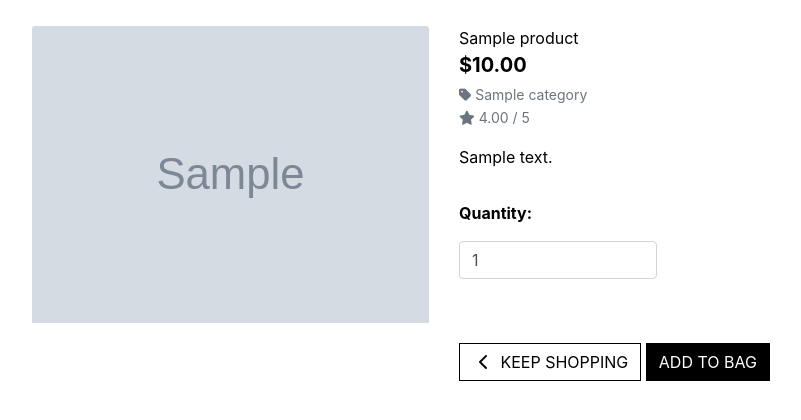
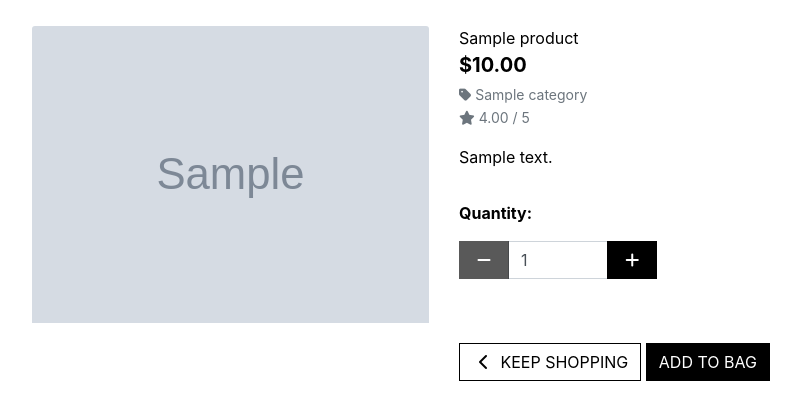
Before and after one commit to Karroroenning/Snow-Patrol, a Django app: page /products/1 in a window 1280 px wide. Shown: the part 270-690 px from the top of the page, without its empty margins (196-997 px from the left). Run offline with Django 3.2, Linux system fonts and the light colour scheme; tables that the repository leaves empty hold one stand-in row (values such as "Sample post"); grey boxes marked "Sample" are stand-in pictures; some libraries are stand-ins or nearby versions.

Commit message:
added plus and minus buttons in the product_detail.html and the javascript in a new js file quantity_input_script.html so the buttons works

```diff
--- a/products/templates/products/includes/quantity_input_script.html
+++ b/products/templates/products/includes/quantity_input_script.html
@@ -1,73 +1,44 @@
-<!-- <script type="text/javascript">
+<script type="text/javascript">
 
-    /*
-    * Disable +/- buttons outside 1-99 range.
-    * If no size is passed to the function, the parameter will have a value of undefined by default,
-    * which prevents any errors
-    */
-    function handleEnableDisable(itemId, size) {
-        if (size) {
-            var currentValue = parseInt($(`.size_${itemId}_${size}`).val());
-        } else {
-            var currentValue = parseInt($(`.id_qty_${itemId}`).val());
-        }
-
+    // Disable +/- buttons outside 1-99 range
+    function handleEnableDisable(itemId) {
+        var currentValue = parseInt($(`#id_qty_${itemId}`).val());
         var minusDisabled = currentValue < 2;
         var plusDisabled = currentValue > 98;
-
-        if (size) {
-            $(`.decrement-size_${itemId}_${size}`).prop('disabled', minusDisabled);
-            $(`.increment-size_${itemId}_${size}`).prop('disabled', plusDisabled);
-        } else {
-            $(`.decrement-qty_${itemId}`).prop('disabled', minusDisabled);
-            $(`.increment-qty_${itemId}`).prop('disabled', plusDisabled);
-        }
+        $(`#decrement-qty_${itemId}`).prop('disabled', minusDisabled);
+        $(`#increment-qty_${itemId}`).prop('disabled', plusDisabled);
     }
 
     // Ensure proper enabling/disabling of all inputs on page load
     var allQtyInputs = $('.qty_input');
     for(var i = 0; i < allQtyInputs.length; i++){
         var itemId = $(allQtyInputs[i]).data('item_id');
-        var size = $(allQtyInputs[i]).data('size');
-        handleEnableDisable(itemId, size);
+        handleEnableDisable(itemId);
     }
 
     // Check enable/disable every time the input is changed
     $('.qty_input').change(function() {
         var itemId = $(this).data('item_id');
-        var size = $(this).data('size');
-        handleEnableDisable(itemId, size);
+        handleEnableDisable(itemId);
     });
 
     // Increment quantity
     $('.increment-qty').click(function(e) {
        e.preventDefault();
+       var closestInput = $(this).closest('.input-group').find('.qty_input')[0];
+       var currentValue = parseInt($(closestInput).val());
+       $(closestInput).val(currentValue + 1);
        var itemId = $(this).data('item_id');
-       var size = $(this).data('size');
-       var closestInput = $(this).closest('.input-group').find('.qty_input')[0];
-       if (size) {
-          var allQuantityInputs = $(`.input-group-${itemId} input[data-size='${size}']`);
-       } else {
-          var allQuantityInputs = $(`.input-group-${itemId} input[name='quantity']`);
-       }
-       var currentValue = parseInt($(closestInput).val());
-       $(allQuantityInputs).val(currentValue + 1);
-       handleEnableDisable(itemId, size);
+       handleEnableDisable(itemId);
     });
 
     // Decrement quantity
     $('.decrement-qty').click(function(e) {
        e.preventDefault();
+       var closestInput = $(this).closest('.input-group').find('.qty_input')[0];
+       var currentValue = parseInt($(closestInput).val());
+       $(closestInput).val(currentValue - 1);
        var itemId = $(this).data('item_id');
-       var size = $(this).data('size');
-       var closestInput = $(this).closest('.input-group').find('.qty_input')[0];
-       if (size) {
-          var allQuantityInputs = $(`.input-group-${itemId} input[data-size='${size}']`);
-       } else {
-          var allQuantityInputs = $(`.input-group-${itemId} input[name='quantity']`);
-       }
-       var currentValue = parseInt($(closestInput).val());
-       $(allQuantityInputs).val(currentValue - 1);
-       handleEnableDisable(itemId, size);
+       handleEnableDisable(itemId);
     });
-</script> -->
+</script>
--- a/products/templates/products/product_detail.html
+++ b/products/templates/products/product_detail.html
@@ -68,7 +68,26 @@
                                 <p class="mt-3"><strong>Quantity:</strong></p>
                                 <div class="form-group w-50">
                                     <div class="input-group">
-                                        <input class="form-control qty_input" type="number" name="quantity" value="1" min="1" max="99" data-item_id="{{ product.id }}" id="id_qty_{{ product.id }}">
+                                        <div class="input-group-prepend">
+                                            <button class="decrement-qty btn btn-black rounded-0"
+                                                data-item_id="{{ product.id }}" id="decrement-qty_{{ product.id }}">
+                                                <span class="icon">
+                                                    <i class="fas fa-minus"></i>
+                                                </span>
+                                            </button>
+                                        </div>
+                                        <input class="form-control qty_input" type="number"
+                                        name="quantity" value="1" min="1" max="99"
+                                        data-item_id="{{ product.id }}"
+                                        id="id_qty_{{ product.id }}">
+                                        <div class="input-group-append">
+                                            <button class="increment-qty btn btn-black rounded-0"
+                                                data-item_id="{{ product.id }}" id="increment-qty_{{ product.id }}">
+                                                <span class="icon">
+                                                    <i class="fas fa-plus"></i>
+                                                </span>
+                                            </button>
+                                        </div>
                                     </div>
                                 </div>
                             </div>
@@ -91,3 +110,8 @@
         </div>
     </div>
 {% endblock %}
+
+{% block postloadjs %}
+{{ block.super }}
+{% include 'products/includes/quantity_input_script.html' %}
+{% endblock %}
```
